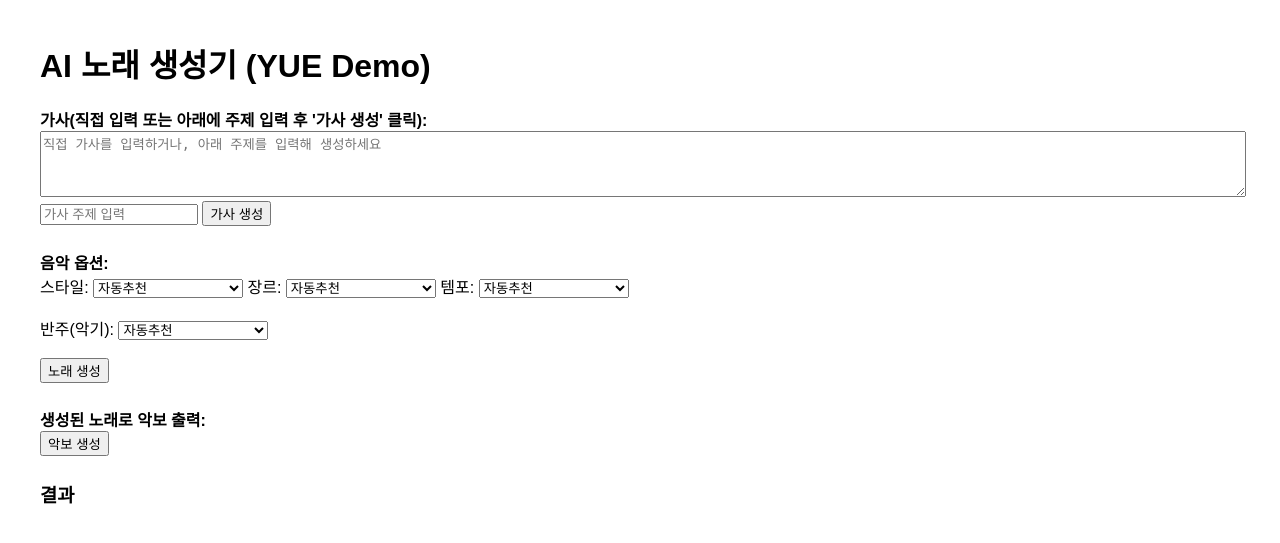
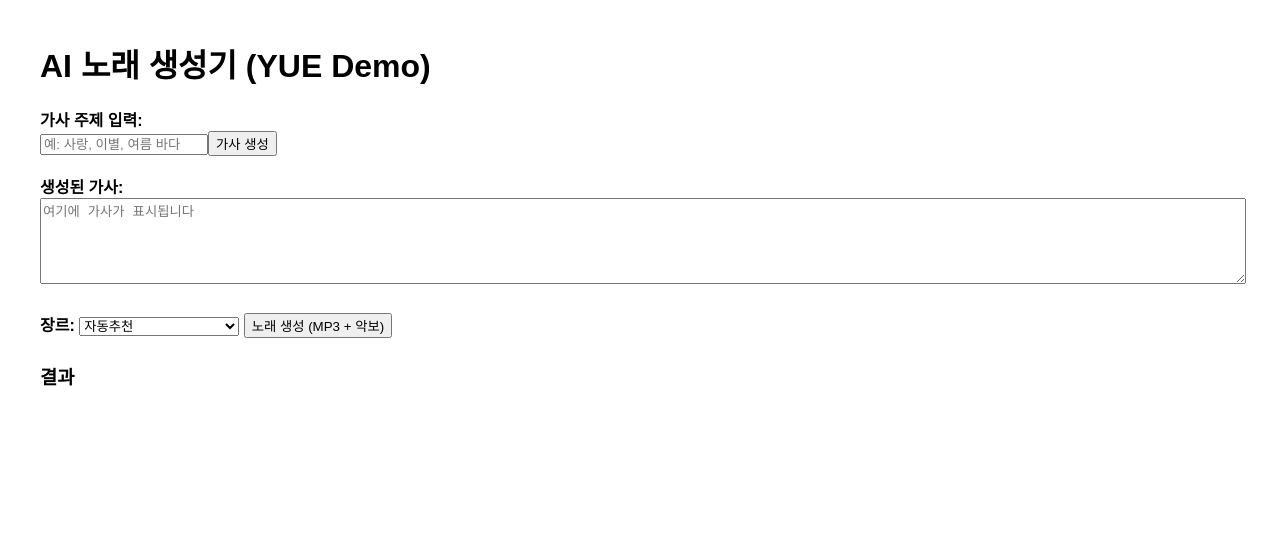
Before and after one commit to haesung0929/sw_muse_pj, a Flask app: template templates/index.html in a window 1280 px wide. Shown: the top 543 px of the page. Run offline with Flask 3, Linux system fonts and the light colour scheme; the template is opened without the code that fills it, so the values that code supplies are empty.

Commit message:
Update index.html

```diff
--- a/templates/index.html
+++ b/templates/index.html
@@ -2,75 +2,40 @@
 <html lang="ko">
 <head>
   <meta charset="UTF-8">
-    <title>AI 노래 생성기</title>
+  <title>AI 노래 생성기 (YUE Demo)</title>
   <style>
     body { font-family: sans-serif; margin: 40px; }
     label { font-weight: bold; }
     .section { margin-bottom: 24px; }
-        textarea { width: 100%; height: 60px; }
-        select, input[type="text"] { width: 150px; }
+    textarea { width: 100%; height: 80px; }
+    select, input { width: 160px; }
   </style>
 </head>
 <body>
   <h1>AI 노래 생성기 (YUE Demo)</h1>
 
-    <!-- 1. 가사 입력 or 주제 입력 -->
+  <!-- 1. 가사 생성 -->
   <div class="section">
-        <label>가사(직접 입력 또는 아래에 주제 입력 후 '가사 생성' 클릭):</label><br>
-        <textarea id="lyrics" placeholder="직접 가사를 입력하거나, 아래 주제를 입력해 생성하세요"></textarea>
-        <br>
-        <input type="text" id="topic" placeholder="가사 주제 입력">
-        <button id="btn-generate-lyrics">가사 생성</button>
+    <label>가사 주제 입력:</label><br>
+    <input type="text" id="topic" placeholder="예: 사랑, 이별, 여름 바다"><button id="btn-generate-lyrics">가사 생성</button>
+    <br><br>
+    <label>생성된 가사:</label><br>
+    <textarea id="lyrics" placeholder="여기에 가사가 표시됩니다"></textarea>
   </div>
 
-    <!-- 2. 옵션 선택 -->
+  <!-- 2. 음악 생성 옵션 -->
   <div class="section">
-        <label>음악 옵션:</label><br>
-        스타일:
-        <select id="style">
-            <option value="">자동추천</option>
-            <option value="밝음">밝음</option>
-            <option value="잔잔함">잔잔함</option>
-            <option value="슬픔">슬픔</option>
-        </select>
-        장르:
+    <label>장르:</label>
     <select id="genre">
       <option value="">자동추천</option>
-            <option value="pop">팝 (pop)</option>
-            <option value="metal">메탈 (metal)</option>
-            <option value="jazz">재즈 (jazz)</option>
-            <option value="Ballad">발라드 (Ballad)</option>
-            <option value="soul">소울 (soul)</option>
-            <option value="country">컨트리 (country)</option>
-            <option value="Childrens Song">동요 (Childrens Song)</option>
-            <option value="Indie">인디 (Indie)</option>
+      <option value="pop">팝</option>
+      <option value="ballad">발라드</option>
+      <option value="jazz">재즈</option>
     </select>
-        템포:
-        <select id="tempo">
-            <option value="">자동추천</option>
-            <option value="빠름">빠름</option>
-            <option value="보통">보통</option>
-            <option value="느림">느림</option>
-        </select>
-        <br><br>
-        반주(악기):
-        <select id="accompaniment">
-            <option value="">자동추천</option>
-            <option value="피아노">피아노</option>
-            <option value="기타">기타</option>
-            <option value="오케스트라">오케스트라</option>
-        </select>
-        <br><br>
-        <button id="btn-generate-song">노래 생성</button>
+    <button id="btn-generate-song">노래 생성 (MP3 + 악보)</button>
   </div>
 
-    <!-- 3. 악보 생성 -->
-    <div class="section">
-        <label>생성된 노래로 악보 출력:</label><br>
-        <button id="btn-generate-score">악보 생성</button>
-    </div>
-
-    <!-- 결과 -->
+  <!-- 3. 결과 -->
   <div class="section" id="result">
     <h3>결과</h3>
     <div id="generated-lyrics"></div>
@@ -78,61 +43,49 @@
     <div id="generated-score"></div>
   </div>
 
-    <!-- JQuery CDN (간단 데모용) -->
   <script src="https://code.jquery.com/jquery-3.6.0.min.js"></script>
   <script>
-    let midiPath = "";
-    let audioPath = "";
-
-    // 가사 생성
-    $('#btn-generate-lyrics').click(function() {
+    // 1) 가사 생성
+    $('#btn-generate-lyrics').click(() => {
       const topic = $('#topic').val();
+      $('#generated-lyrics').text('생성 중…');
       $.ajax({
         url: '/generate-lyrics',
-            type: 'POST',
+        method: 'POST',
         contentType: 'application/json',
-            data: JSON.stringify({topic}),
-            success: function(res) {
+        data: JSON.stringify({ topic }),
+        success: res => {
           $('#lyrics').val(res.lyrics);
-                $('#generated-lyrics').html('<b>생성된 가사:</b><br>' + res.lyrics.replace(/\n/g,"<br>"));
+          $('#generated-lyrics').html('<b>생성된 가사:</b><br>' + res.lyrics.replace(/\n/g,'<br>'));
         }
       });
     });
 
-    // 노래 생성
-    $('#btn-generate-song').click(function() {
+    // 2) 노래 생성
+    $('#btn-generate-song').click(() => {
       const lyrics = $('#lyrics').val();
-        const style = $('#style').val();
-        const tempo = $('#tempo').val();
-        const genre = $('#genre').val();
-        const accompaniment = $('#accompaniment').val();
+      const genre  = $('#genre').val();
+      $('#generated-song, #generated-score').text('생성 중…');
+
       $.ajax({
         url: '/generate-song',
-            type: 'POST',
+        method: 'POST',
         contentType: 'application/json',
-            data: JSON.stringify({lyrics, style, tempo, genre, accompaniment}),
-            success: function(res) {
-                midiPath = res.midi_path;
-                audioPath = res.audio_path;
-                $('#generated-song').html(`
-                    <b>노래(멜로디/반주 MIDI):</b> <a href="${midiPath.replace('./results','/download')}" download>다운로드</a><br>
-                    <b>AI보컬 오디오:</b> <a href="${audioPath.replace('./results','/download')}" download>다운로드</a>
-                `);
-            }
-        });
-    });
-
-    // 악보 생성
-    $('#btn-generate-score').click(function() {
-        if (!midiPath) { alert('먼저 노래를 생성하세요!'); return; }
-        const accompaniment = $('#accompaniment').val();
-        $.ajax({
-            url: '/generate-score',
-            type: 'POST',
-            contentType: 'application/json',
-            data: JSON.stringify({midi_path: midiPath, accompaniment}),
-            success: function(res) {
-                $('#generated-score').html(`<b>악보(PDF):</b> <a href="${res.score_path.replace('./results','/download')}" download>다운로드</a>`);
+        data: JSON.stringify({ lyrics, genre }),
+        success: res => {
+          // audio
+          $('#generated-song').html(
+            `<b>🎵 오디오 (MP3):</b>
+             <a href="/download/${res.audio_path}" download>다운로드</a>`
+          );
+          // score
+          $('#generated-score').html(
+            `<b>📄 악보 (PDF):</b>
+             <a href="/download/${res.score_path}" download>다운로드</a>`
+          );
+        },
+        error: err => {
+          alert('생성 실패: ' + err.responseJSON.error);
         }
       });
     });
```
Lines whose indentation alone changed are shown as unchanged.
